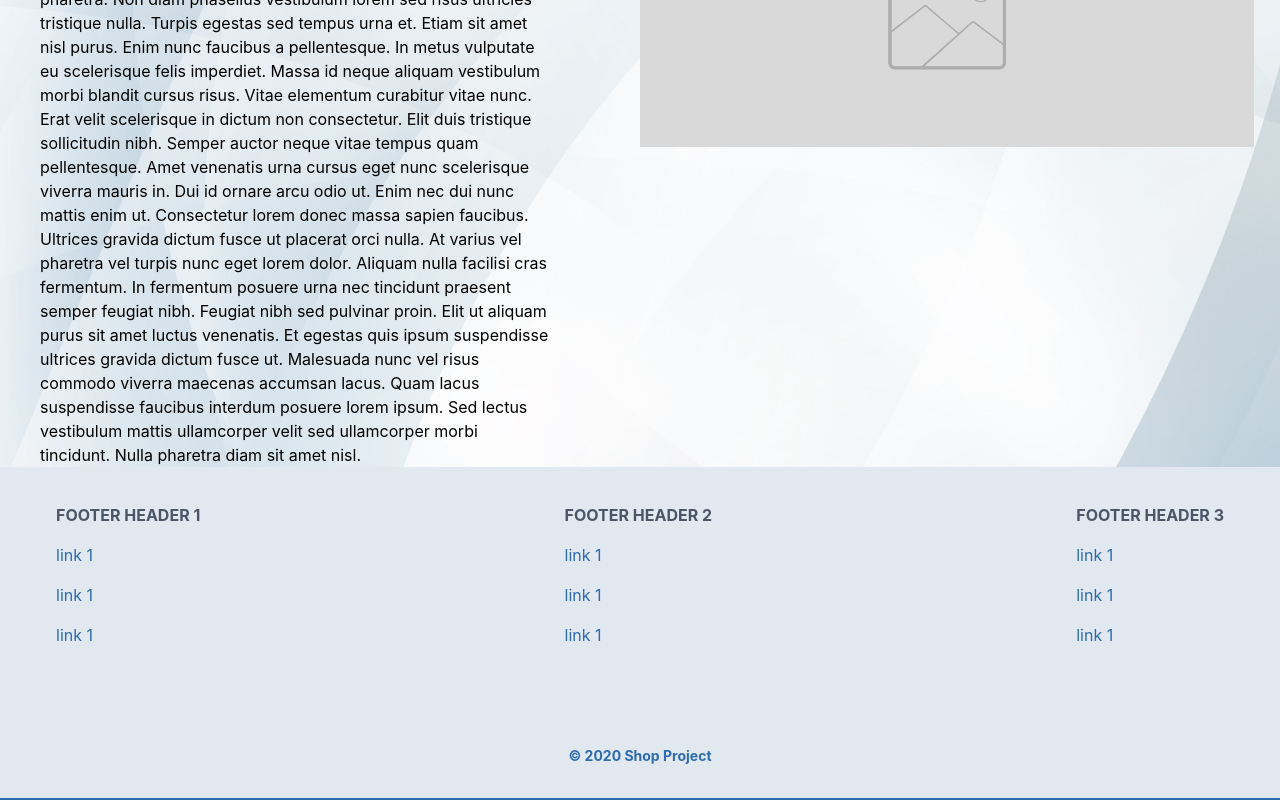
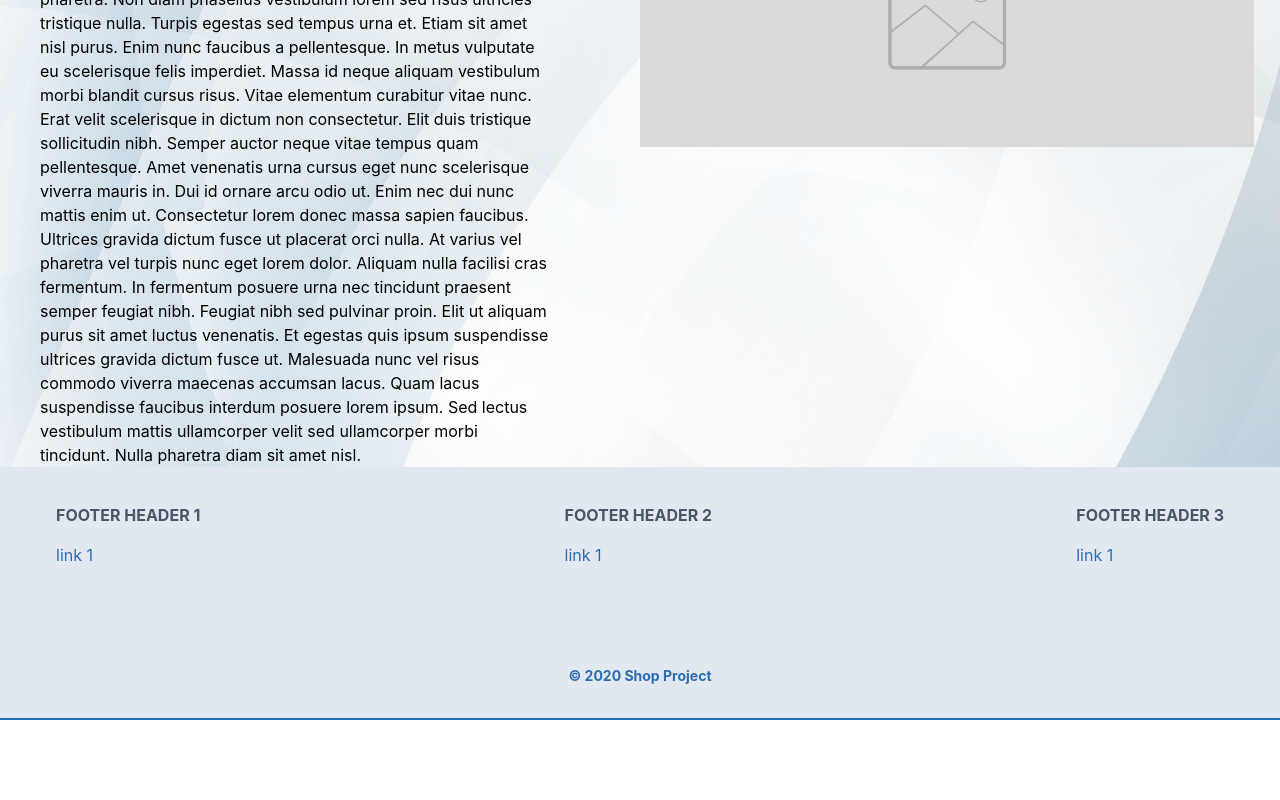
Before and after one commit to GrenthFP/Shop_project, a React (Create React App) app: page / in a window 1280 px wide. Shown: the part 1114-1914 px from the top of the page. After the commit the page ends 1834 px from the top, so only its background shows below. Built offline with nearby package versions, Linux system fonts and the light colour scheme.

Commit message:
cleaned dependancies

```diff
--- a/src/App.js
+++ b/src/App.js
@@ -1,6 +1,5 @@
 import React from "react";
-import cls from "classnames";
-import { Link, BrowserRouter as Router, Switch } from "react-router-dom";
+import { BrowserRouter as Router, Switch } from "react-router-dom";
 import Route from "react-router-dom/Route";
 import "./custom.css";
 import SibersPage from "./pages/ShibersPage";
@@ -21,7 +20,6 @@ function App() {
         }}
       >
         <Head />
-
         <Switch>
           <Route exact path="/">
             <MainPage />
@@ -36,7 +34,6 @@ function App() {
             <ShiberAddPage />
           </Route>
         </Switch>
-
         <Footer />
       </div>
     </Router>
--- a/src/components/Footer.js
+++ b/src/components/Footer.js
@@ -15,16 +15,6 @@ export default function Footer() {
                   link 1
                 </a>
               </span>
-              <span class="my-2">
-                <a href="#" class="text-blue-700  text-md hover:text-blue-500">
-                  link 1
-                </a>
-              </span>
-              <span class="my-2">
-                <a href="#" class="text-blue-700  text-md hover:text-blue-500">
-                  link 1
-                </a>
-              </span>
             </div>
             <div class="flex flex-col">
               <span class="font-bold text-gray-700 uppercase mt-4 md:mt-0 mb-2">
@@ -35,30 +25,10 @@ export default function Footer() {
                   link 1
                 </a>
               </span>
-              <span class="my-2">
-                <a href="#" class="text-blue-700  text-md hover:text-blue-500">
-                  link 1
-                </a>
-              </span>
-              <span class="my-2">
-                <a href="#" class="text-blue-700 text-md hover:text-blue-500">
-                  link 1
-                </a>
-              </span>
             </div>
             <div class="flex flex-col">
               <span class="font-bold text-gray-700 uppercase mt-4 md:mt-0 mb-2">
                 Footer header 3
-              </span>
-              <span class="my-2">
-                <a href="#" class="text-blue-700  text-md hover:text-blue-500">
-                  link 1
-                </a>
-              </span>
-              <span class="my-2">
-                <a href="#" class="text-blue-700  text-md hover:text-blue-500">
-                  link 1
-                </a>
               </span>
               <span class="my-2">
                 <a href="#" class="text-blue-700  text-md hover:text-blue-500">
--- a/src/pages/AddShiberPage.js
+++ b/src/pages/AddShiberPage.js
@@ -1,11 +1,10 @@
 import React from "react";
 import axios from "axios";
-import products from "../products";
 import { Link, BrowserRouter as Router, Switch } from "react-router-dom";
 
 export default function AddSibersPage() {
   const [picture1, set_picture] = React.useState({});
-  const [produts_state, set_products_state] = React.useState(products);
+  const [produts_state, set_products_state] = React.useState(0);
   const [new_name, set_new_name] = React.useState("");
   const [new_gender, set_new_gender] = React.useState("");
   const [new_price, set_new_price] = React.useState();
@@ -29,8 +28,7 @@ export default function AddSibersPage() {
     } else {
       console.log("ok");
     }
-    // console.log(picture1);
-    // set_products_state([...produts_state, new_doge]);
+    set_products_state(set_products_state + 1);
   };
 
   const loadPicture = (element) => {
--- a/src/products.js
+++ /dev/null
@@ -1,20 +0,0 @@
-import pic1 from "./assets/angry.jpg";
-import pic2 from "./assets/happy.jpg";
-export default [
-  {
-    name: "Angry Shibe",
-    price: 1,
-    description: "Might bite you, but he is overall a good boy.",
-    gender: "Male",
-    picture: pic1,
-    key: 1,
-  },
-  {
-    name: "Happy Shibe",
-    price: 3,
-    description: "A very good girl. She will always support you with a smile.",
-    gender: "Female",
-    picture: pic2,
-    key: 2,
-  },
-];
```
